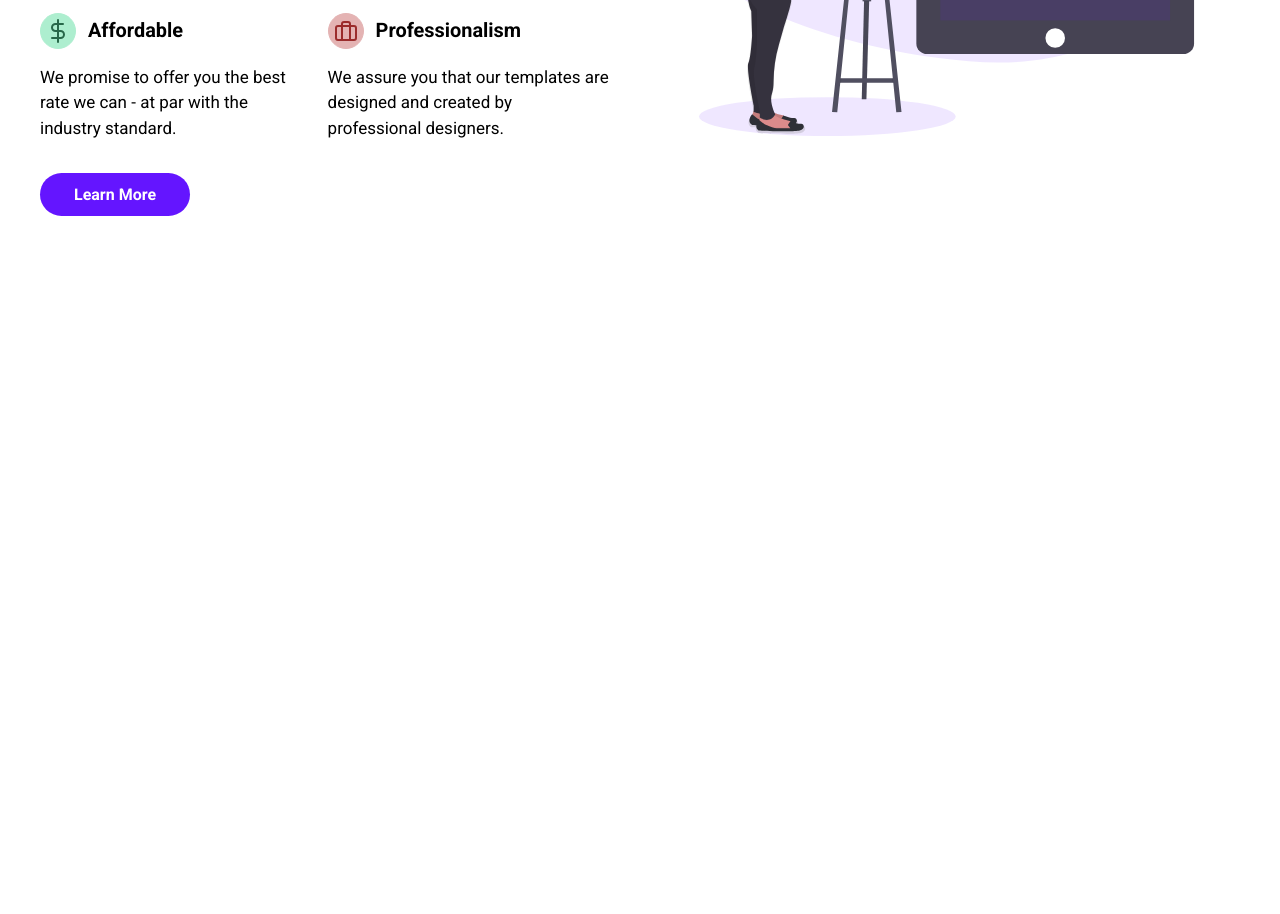
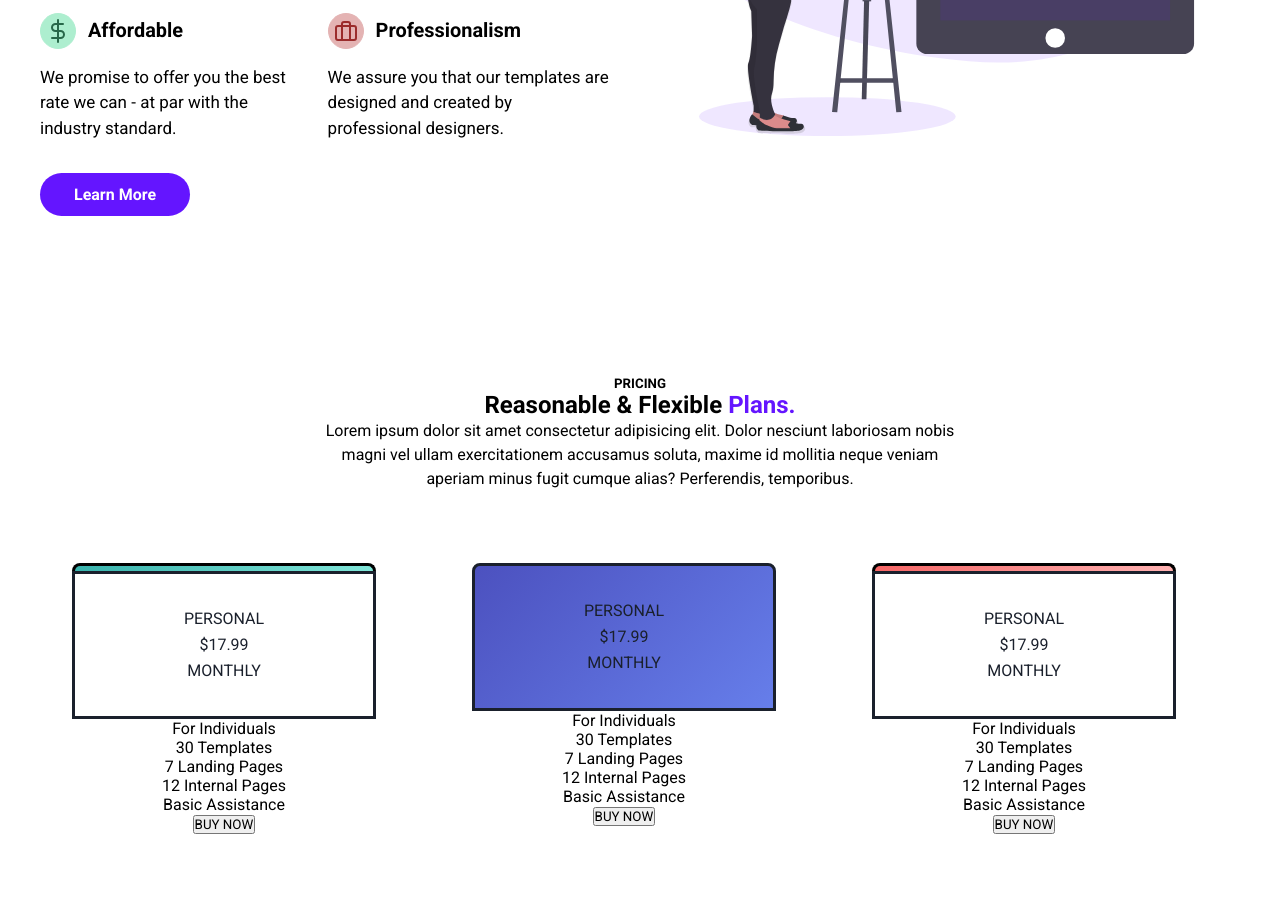
Before and after one commit to shuangg324/treact-clone, a plain HTML site: page index.html in a window 1280 px wide. Shown: the part 3130-4044 px from the top of the page. Before the commit the page ends 3426 px from the top, so only its background shows below. Drawn offline with Linux system fonts and the light colour scheme.

Commit message:
started plan features

```diff
--- a/index.html
+++ b/index.html
@@ -300,7 +300,8 @@
                     <div class="values__bottom">
                       <div class="values__text--para">
                         <p>
-                            We promise to offer you the best rate we can - at par with the industry standard.
+                          We promise to offer you the best rate we can - at par
+                          with the industry standard.
                         </p>
                       </div>
                     </div>
@@ -360,6 +361,77 @@
           </div>
         </div>
       </section>
+
+      <section id="pricing">
+        <div class="container">
+          <div class="row">
+            <div class="pricing__top">
+              <h5 class="pricing__title">PRICING</h5>
+              <h2 class="pricing__description">
+                Reasonable & Flexible <span class="purple"> Plans.</span>
+              </h2>
+              <p class="pricing__para">
+                Lorem ipsum dolor sit amet consectetur adipisicing elit. Dolor nesciunt laboriosam nobis magni vel ullam exercitationem accusamus soluta, maxime id mollitia neque veniam aperiam minus fugit cumque alias? Perferendis, temporibus.
+              </p>
+            </div>
+            <div class="pricing__plans--wrapper">
+                <div class="pricing__plan">
+                    <div class="pricing__color color__1"></div>
+                    <div class="pricing__plan--header">
+                        <span class="name">PERSONAL</span>
+                        <span class="price">$17.99</span>
+                        <span class="duration">MONTHLY</span>
+                    </div>
+                    <div class="pricing__plan--features">
+                        <span class="audience">For Individuals</span>
+                        <span class="pricing__features">30 Templates</span>
+                        <span class="pricing__features">7 Landing Pages</span>
+                        <span class="pricing__features">12 Internal Pages</span>
+                        <span class="pricing__features">Basic Assistance</span>
+                    </div>
+                    <div class="pricing__button">
+                        <button class="buy__button">BUY NOW</button>
+                    </div>
+                </div>
+                <div class="pricing__plan">
+                    <div class="pricing__plan--header middle">
+                        <span class="name">PERSONAL</span>
+                        <span class="price">$17.99</span>
+                        <span class="duration">MONTHLY</span>
+                    </div>
+                    <div class="pricing__plan--features">
+                        <span class="audience">For Individuals</span>
+                        <span class="pricing__features">30 Templates</span>
+                        <span class="pricing__features">7 Landing Pages</span>
+                        <span class="pricing__features">12 Internal Pages</span>
+                        <span class="pricing__features">Basic Assistance</span>
+                    </div>
+                    <div class="pricing__button">
+                        <button class="buy__button">BUY NOW</button>
+                    </div>
+                </div>
+                <div class="pricing__plan">
+                    <div class="pricing__color color__2"></div>
+                    <div class="pricing__plan--header">
+                        <span class="name">PERSONAL</span>
+                        <span class="price">$17.99</span>
+                        <span class="duration">MONTHLY</span>
+                    </div>
+                    <div class="pricing__plan--features">
+                        <span class="audience">For Individuals</span>
+                        <span class="pricing__features">30 Templates</span>
+                        <span class="pricing__features">7 Landing Pages</span>
+                        <span class="pricing__features">12 Internal Pages</span>
+                        <span class="pricing__features">Basic Assistance</span>
+                    </div>
+                    <div class="pricing__button">
+                        <button class="buy__button">BUY NOW</button>
+                    </div>
+                </div>
+            </div>
+          </div>
+        </div>
+      </section>
     </main>
   </body>
 </html>
--- a/styles.css
+++ b/styles.css
@@ -473,3 +473,75 @@ nav {
 .values__logo {
   width: 100%;
 }
+
+
+/*PRICING*/
+
+.pricing__top{
+  display: flex;
+  flex-direction: column;
+  justify-content: center;
+  align-items: center;
+}
+
+.pricing__para{
+  max-width:648px;
+  text-align: center;
+}
+
+.pricing__plans--wrapper{
+  display: flex;
+  /* flex-wrap:wrap; */
+
+}
+
+.pricing__plan{
+  display: flex;
+  flex-direction: column;
+  width:calc(100% / 3);
+  padding: 8px 32px 0 32px;
+  margin: 64px 32px 0 0;
+  text-align: center;
+}
+
+.pricing__color{
+  height:8px;
+  line-height:24px;
+  border-right-style:solid;
+  border-top-style:solid;
+  border-left-style:solid;
+  border-top-left-radius:8px;
+  border-top-right-radius:8px;
+}
+
+.color__1{
+  background-image:linear-gradient(115deg, rgb(56, 178, 172) 0%, rgb(129, 230, 217) 100%);
+}
+
+
+.color__2{
+  background-image:linear-gradient(115deg, rgb(245, 101, 101) 0%, rgb(254, 178, 178) 100%);
+}
+
+.pricing__plan--header{
+  display: flex;
+  flex-direction: column;
+  border-bottom-style:solid;
+  border-right-style:solid;
+  border-top-style:solid;
+  border-left-style:solid;
+  padding: 32px 0;
+  line-height:26px;
+  color: rgb(26, 32, 44);
+}
+
+.middle{
+  border-top-left-radius: 8px;
+  border-top-right-radius: 8px;
+  background-image:linear-gradient(135deg, rgb(76, 81, 191) 0%, rgb(102, 126, 234) 100%)
+}
+
+.pricing__plan--features{
+  display: flex;
+  flex-direction: column;
+}
```
